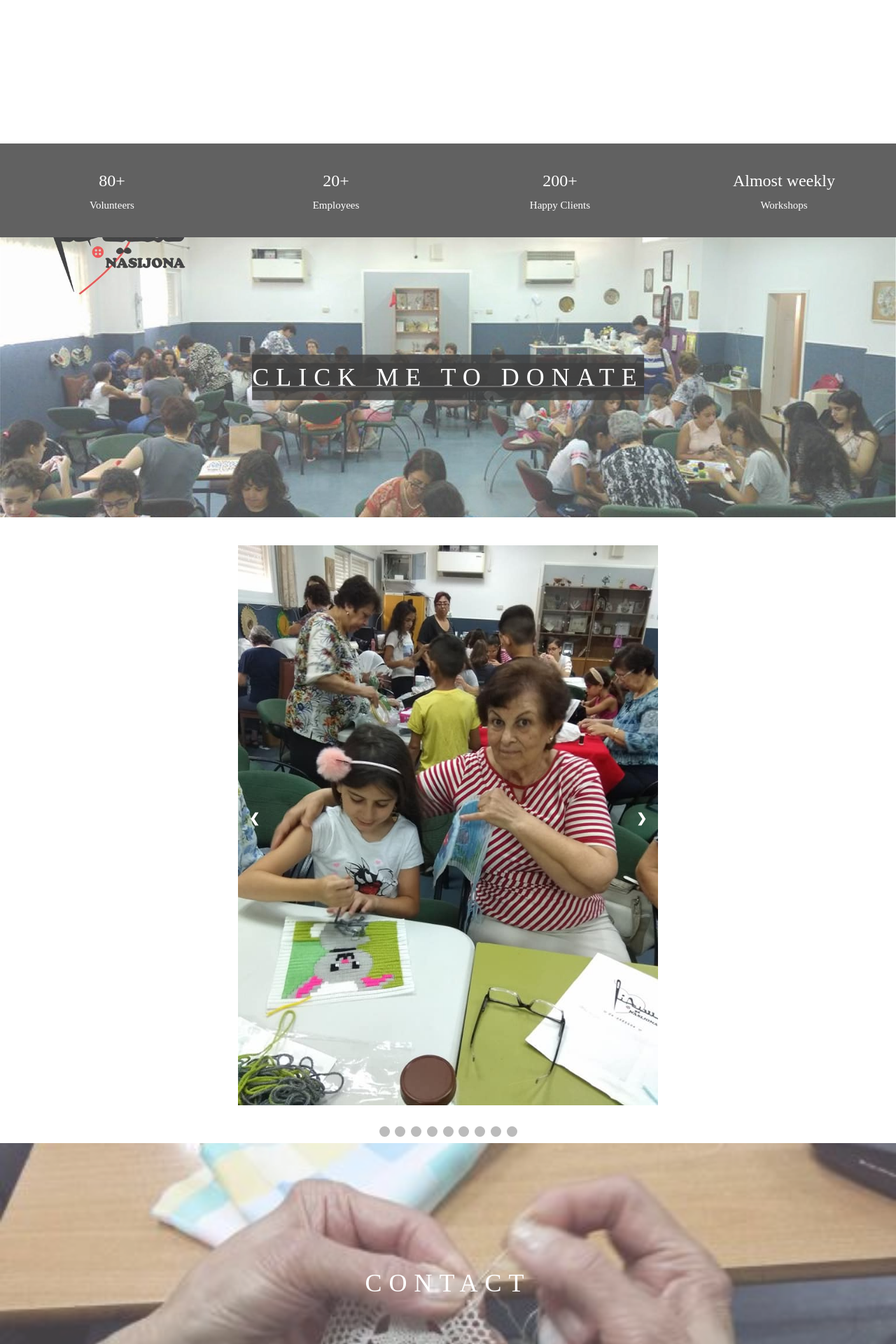
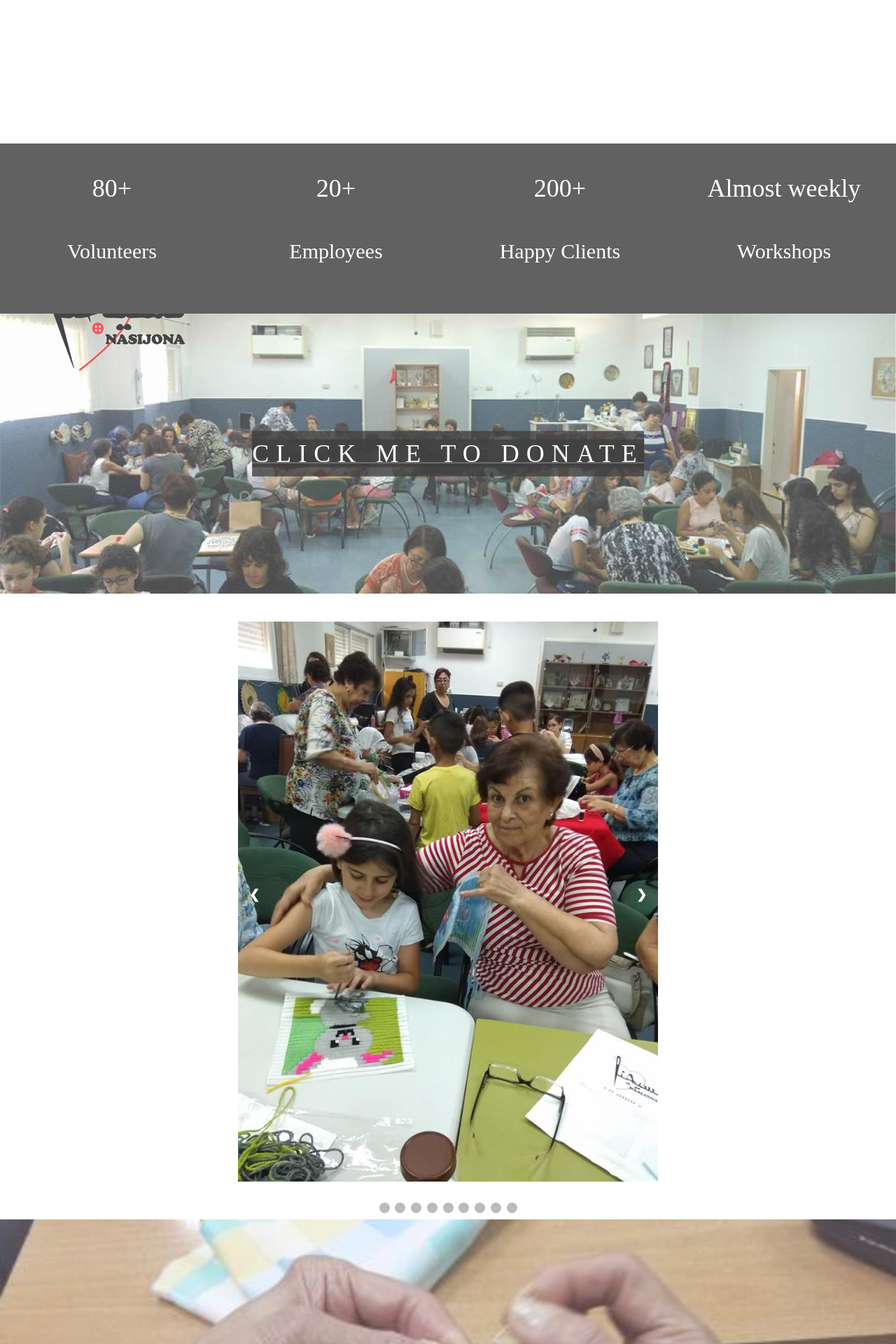
Before and after one commit to judeh20-meet/Group-Project, a Flask app: page / in a window 1280 px wide. Shown: the part 2293-4213 px from the top of the page at 70% size. Run offline with Flask 2, Linux system fonts and the light colour scheme; grey boxes are pictures that could not be loaded.

Commit message:
popokfnn

```diff
--- a/templates/home.html
+++ b/templates/home.html
@@ -141,20 +141,20 @@ In addition to the apprenticeship and workshops for youth, children and women, N
 
 <div class="w3-row w3-center w3-dark-grey w3-padding-16">
   <div class="w3-quarter w3-section">
-    <span class="w3-xlarge">80+</span><br>
-    Volunteers
+    <span class="w3-xxlarge">80+</span><br>
+    <p style="font-size: 30px;">Volunteers</p>
   </div>
   <div class="w3-quarter w3-section">
-    <span class="w3-xlarge">20+</span><br>
-    Employees
+    <span class="w3-xxlarge">20+</span><br>
+    <p style="font-size: 30px;">Employees</p>
   </div>
   <div class="w3-quarter w3-section">
-    <span class="w3-xlarge">200+</span><br>
-    Happy Clients
+    <span class="w3-xxlarge">200+</span><br>
+    <p style="font-size: 30px;">Happy Clients</p>
   </div>
   <div class="w3-quarter w3-section">
-    <span class="w3-xlarge">Almost weekly</span><br>
-    Workshops
+    <span class="w3-xxlarge">Almost weekly</span><br>
+    <p style="font-size: 30px;">Workshops</p>
   </div>
 </div>
 
```
